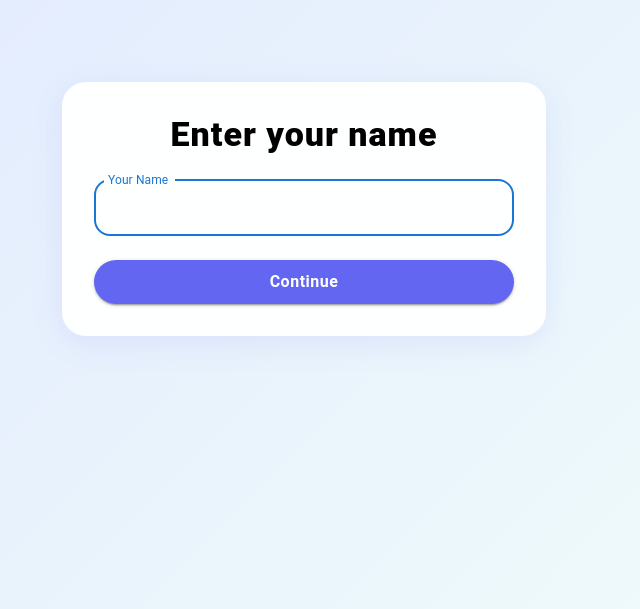
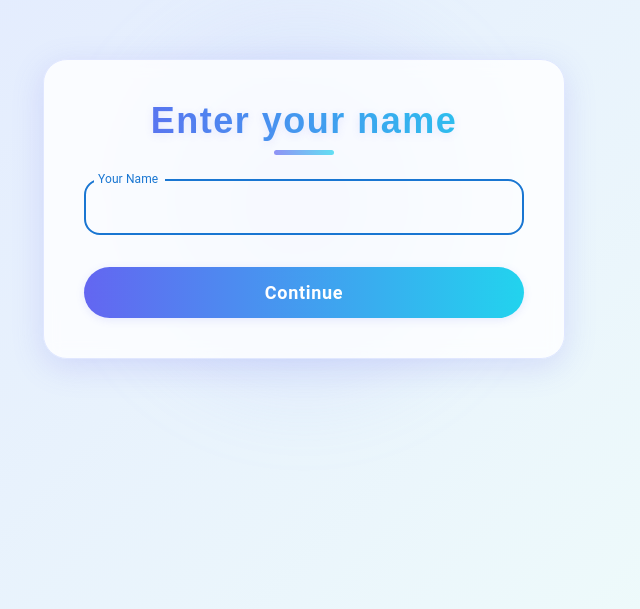
Before and after one commit to SwatiGouda/TODO-LIST-APP, a React (Create React App) app: page / in a window 1280 px wide. Shown: the part 191-800 px from the top of the page, without its empty margins (336-976 px from the left). Built offline with nearby package versions, Linux system fonts and the light colour scheme.

Commit message:
Enhance TodoList and Welcome components with task counts and improved UI. Add fade-in animation and gradient backgrounds for a more engaging user experience.

```diff
--- a/src/App.js
+++ b/src/App.js
@@ -96,6 +96,11 @@ function TodoList() {
     if (filter === 'incomplete') return !task.completed;
     return true;
   });
+
+  // Task counts
+  const totalAll = tasks.length;
+  const totalCompleted = tasks.filter((t) => t.completed).length;
+  const totalIncomplete = tasks.filter((t) => !t.completed).length;
 
   return (
     <Container maxWidth="sm" sx={{
@@ -200,21 +205,21 @@ function TodoList() {
           </Box>
           <Stack direction="row" spacing={2} justifyContent="center" sx={{ mb: 4 }}>
             <Chip
-              label="All"
+              label={`All (${totalAll})`}
               color={filter === 'all' ? 'primary' : 'default'}
               onClick={() => setFilter('all')}
               variant={filter === 'all' ? 'filled' : 'outlined'}
               sx={{ fontWeight: 700, fontSize: 17, px: 2.5, borderRadius: 4, boxShadow: filter === 'all' ? '0 2px 8px #6366f133' : 'none' }}
             />
             <Chip
-              label="Completed"
+              label={`Completed (${totalCompleted})`}
               color={filter === 'completed' ? 'primary' : 'default'}
               onClick={() => setFilter('completed')}
               variant={filter === 'completed' ? 'filled' : 'outlined'}
               sx={{ fontWeight: 700, fontSize: 17, px: 2.5, borderRadius: 4, boxShadow: filter === 'completed' ? '0 2px 8px #22d3ee33' : 'none' }}
             />
             <Chip
-              label="Incomplete"
+              label={`Incomplete (${totalIncomplete})`}
               color={filter === 'incomplete' ? 'primary' : 'default'}
               onClick={() => setFilter('incomplete')}
               variant={filter === 'incomplete' ? 'filled' : 'outlined'}
--- a/src/Welcome.js
+++ b/src/Welcome.js
@@ -1,6 +1,7 @@
 import React, { useState } from 'react';
 import { useNavigate } from 'react-router-dom';
 import { Container, Box, Typography, TextField, Button, Fade } from '@mui/material';
+import { keyframes } from '@mui/system';
 
 function Welcome() {
   const [name, setName] = useState('');
@@ -17,14 +18,81 @@ function Welcome() {
     }, 1500);
   };
 
+  // Fade-in animation for the card
+  const fadeIn = keyframes`
+    from { opacity: 0; transform: translateY(40px) scale(0.98); }
+    to { opacity: 1; transform: none; }
+  `;
+
   return (
-    <Container maxWidth="sm" sx={{ minHeight: '100vh', display: 'flex', alignItems: 'center', justifyContent: 'center' }}>
-      <Box sx={{ width: '100%', maxWidth: 420, p: 4, borderRadius: 6, background: 'rgba(255,255,255,0.95)', boxShadow: '0 8px 32px rgba(99,102,241,0.10)', textAlign: 'center' }}>
+    <Box sx={{
+      minHeight: '100vh',
+      width: '100vw',
+      display: 'flex',
+      alignItems: 'center',
+      justifyContent: 'center',
+      background: 'linear-gradient(135deg, #e0e7ff 0%, #f0fdfa 100%)',
+      overflow: 'auto',
+      position: 'relative',
+    }}>
+      {/* Glowing effect behind the card */}
+      <Box sx={{
+        position: 'absolute',
+        top: '50%',
+        left: '50%',
+        transform: 'translate(-50%, -50%)',
+        width: 420,
+        height: 420,
+        borderRadius: '50%',
+        background: 'radial-gradient(circle, #a5b4fc55 0%, #f0fdfa00 80%)',
+        filter: 'blur(32px)',
+        zIndex: 0,
+        pointerEvents: 'none',
+      }} />
+      <Box sx={{
+        width: '100%',
+        maxWidth: 440,
+        p: { xs: 2, sm: 5 },
+        borderRadius: 6,
+        background: 'rgba(255,255,255,0.80)',
+        boxShadow: '0 8px 32px 0 rgba(99,102,241,0.18)',
+        backdropFilter: 'blur(8px)',
+        textAlign: 'center',
+        border: '1.5px solid #e0e7ff',
+        position: 'relative',
+        zIndex: 1,
+        animation: `${fadeIn} 0.8s cubic-bezier(.4,2,.6,1)`,
+      }}>
         {!greet ? (
           <form onSubmit={handleSubmit}>
-            <Typography variant="h4" sx={{ mb: 3, fontWeight: 800, letterSpacing: 1 }}>
+            <Box sx={{ mb: 3 }}>
+              <Typography
+                variant="h3"
+                sx={{
+                  fontWeight: 900,
+                  letterSpacing: 1.5,
+                  fontFamily: 'Montserrat, sans-serif',
+                  background: 'linear-gradient(90deg, #6366f1 0%, #22d3ee 100%)',
+                  WebkitBackgroundClip: 'text',
+                  WebkitTextFillColor: 'transparent',
+                  backgroundClip: 'text',
+                  textFillColor: 'transparent',
+                  fontSize: { xs: 28, sm: 36 },
+                  mb: 1,
+                  textShadow: '0 2px 8px #6366f122',
+                }}
+              >
                 Enter your name
               </Typography>
+              <Box sx={{
+                width: 60,
+                height: 5,
+                mx: 'auto',
+                borderRadius: 2,
+                background: 'linear-gradient(90deg, #6366f1 0%, #22d3ee 100%)',
+                opacity: 0.7,
+              }} />
+            </Box>
             <TextField
               label="Your Name"
               variant="outlined"
@@ -34,19 +102,39 @@ function Welcome() {
               autoFocus
               sx={{ mb: 3, borderRadius: 3, '& .MuiOutlinedInput-root': { borderRadius: '16px' }, '& .MuiOutlinedInput-notchedOutline': { borderRadius: '16px' } }}
             />
-            <Button type="submit" variant="contained" color="primary" fullWidth sx={{ borderRadius: 8, fontWeight: 600, fontSize: 16, py: 1, background: '#6366f1', textTransform: 'none', letterSpacing: 0.5 }}>
+            <Button type="submit" variant="contained" color="primary" fullWidth sx={{ borderRadius: 8, fontWeight: 700, fontSize: 18, py: 1.2, background: 'linear-gradient(90deg, #6366f1 0%, #22d3ee 100%)', textTransform: 'none', letterSpacing: 0.7, boxShadow: '0 2px 8px #6366f122', mt: 1 }}>
               Continue
             </Button>
           </form>
         ) : (
+          <>
             <Fade in={greet} timeout={500}>
-            <Typography variant="h4" sx={{ fontWeight: 900, color: '#6366f1', letterSpacing: 1 }}>
+              <Typography variant="h3" sx={{ fontWeight: 900, color: '#22d3ee', letterSpacing: 1, mt: 4, mb: 2, fontFamily: 'Montserrat, sans-serif', textShadow: '0 2px 12px #22d3ee33' }}>
                 Welcome, {name}!
               </Typography>
             </Fade>
+            <Box sx={{
+              background: 'linear-gradient(90deg, #e0e7ff 0%, #f0fdfa 100%)',
+              borderRadius: 4,
+              px: 3,
+              py: 2,
+              mt: 2,
+              boxShadow: '0 2px 8px #6366f122',
+              display: 'flex',
+              alignItems: 'center',
+              justifyContent: 'center',
+              fontSize: 20,
+              fontWeight: 700,
+              color: '#6366f1',
+              fontFamily: 'Montserrat, cursive',
+              letterSpacing: 0.5,
+            }}>
+              "A journey of a thousand miles begins with a single step."
+            </Box>
+          </>
         )}
       </Box>
-    </Container>
+    </Box>
   );
 }
 
```
Lines whose indentation alone changed are shown as unchanged.
